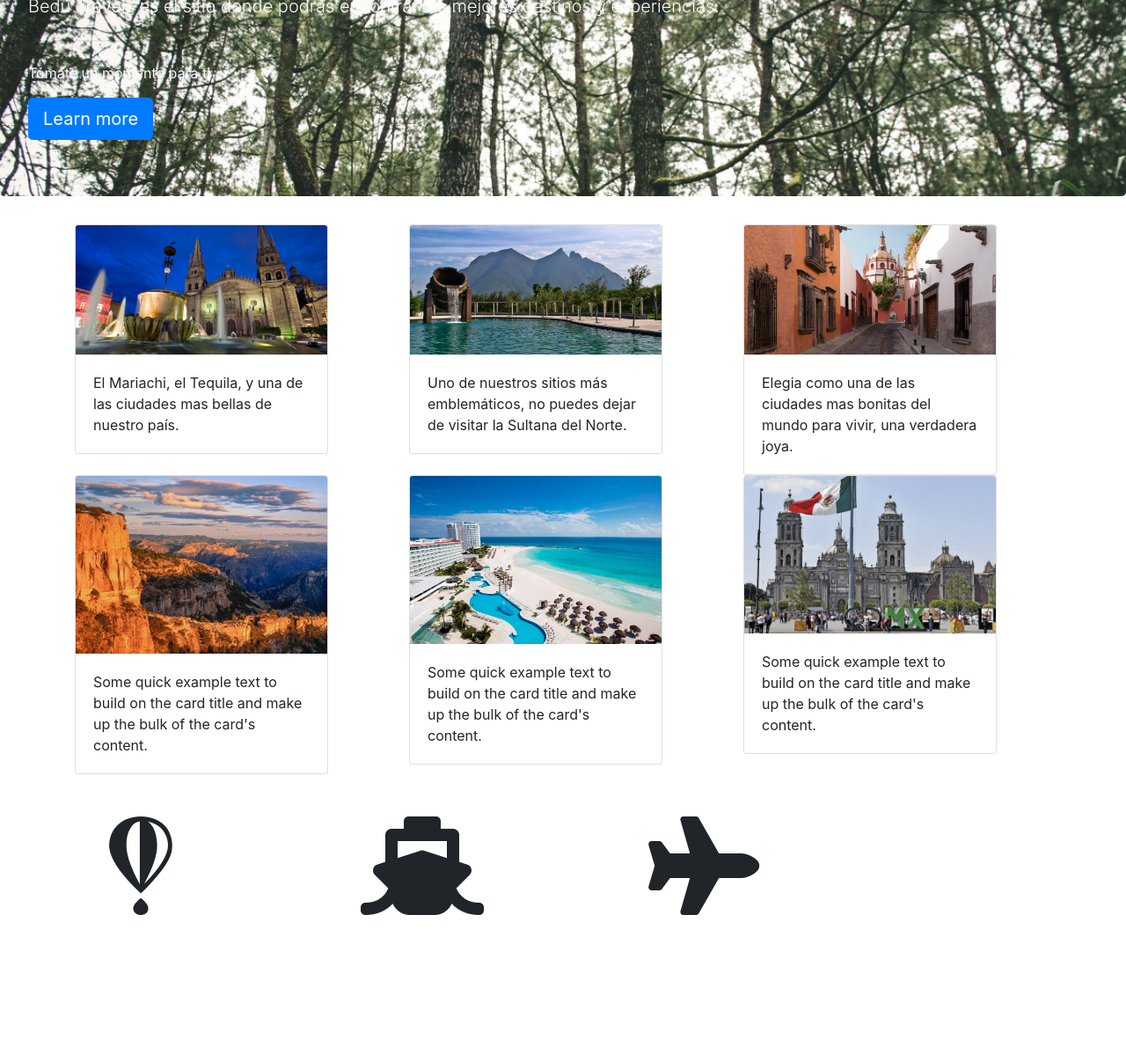
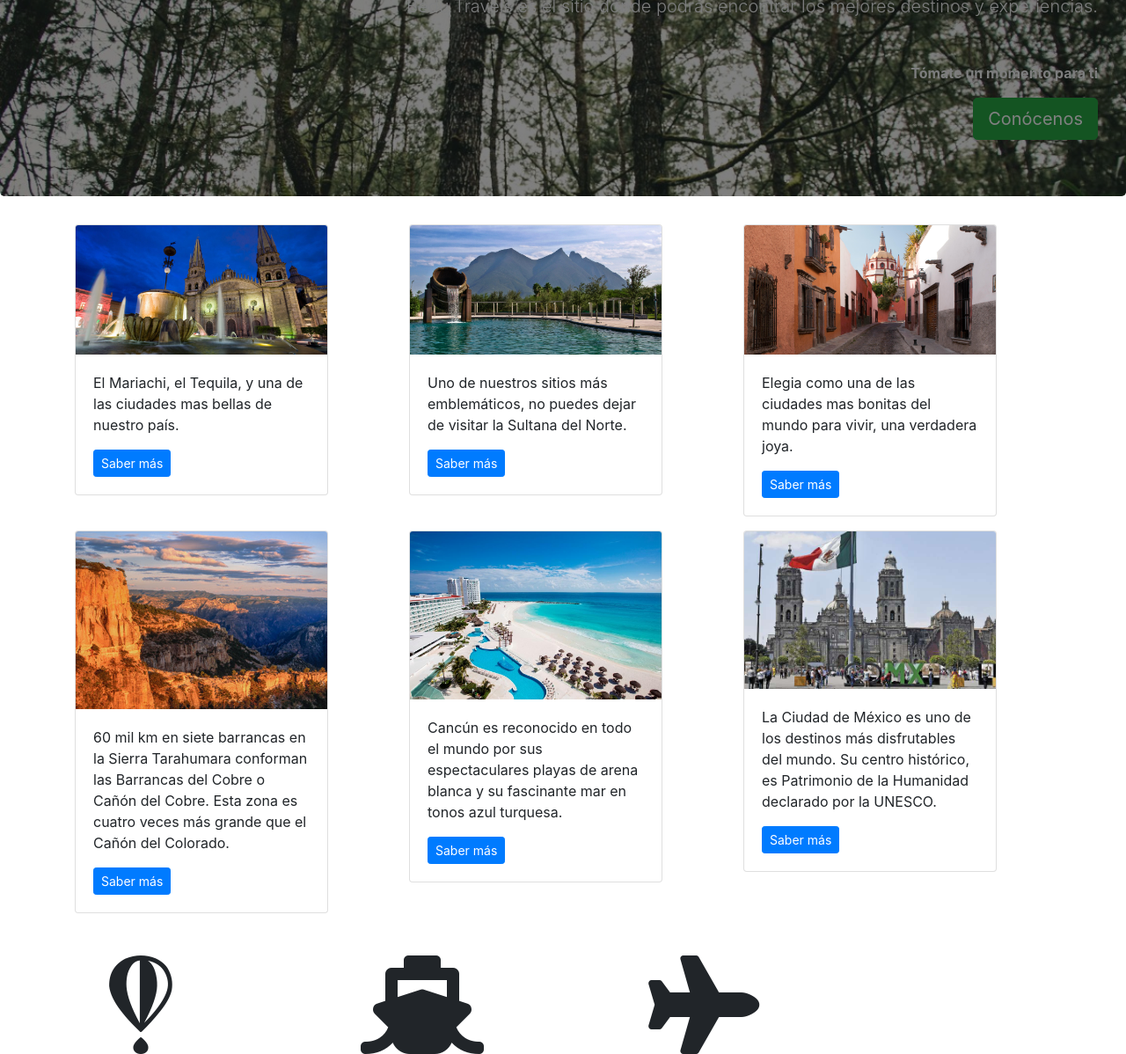
Before and after one commit to LGerardoGTZ/frontend-fundamentals, a plain HTML site: page landing.html in a window 1280 px wide. Shown: the part 187-1385 px from the top of the page at 88% size. Before the commit the page ends 1227 px from the top, so only its background shows below. Drawn offline with nearby package versions, Linux system fonts and the light colour scheme.

Commit message:
cards ready in landing, problems solved in destinations

```diff
--- a/assets/css/destinations/destinations.css
+++ b/assets/css/destinations/destinations.css
@@ -30,9 +30,9 @@
 
 }
 
- img{
-   width: 100%;
-   height: 100%;
+ .image-destination{
+   width: 300px;
+   height: 300px;
 }
 
 
--- a/assets/css/landing.css
+++ b/assets/css/landing.css
@@ -3,5 +3,7 @@
     background-repeat: no-repeat;
     background-size: cover;
     background-position: butt;
+    filter:brightness(50%) ;
+
+
 }
-}
--- a/landing.html
+++ b/landing.html
@@ -30,12 +30,12 @@
 
     <!-- Jumbotron -->
 
-       <div class="jumbotron background-jumbotron text-light">
+       <div class="jumbotron background-jumbotron text-light text-right font-weight-bold">
         <h1 class="display-4">Comienza la aventura</h1>
         <p class="lead">Bedu Travels es el sitio donde podrás encontrar los mejores destinos y experiencias.</p>
         <hr class="my-4">
         <p>Tómate un momento para ti</p>
-        <a class="btn btn-primary btn-lg" href="#" role="button">Learn more</a>
+        <a class="btn btn-success btn-lg" href="#" role="button">Conócenos</a>
       </div>
       <!--Jumbotron ends  -->
 
@@ -47,6 +47,8 @@
                 <img src="./assets/images/landing/guadalajara.jpg" class="card-img-top" alt="...">
                 <div class="card-body">
                   <p class="card-text">El Mariachi, el Tequila, y una de las ciudades mas bellas de nuestro país.</p>
+                   <a class="btn btn-sm btn-primary btn-lg" href="#" role="button">Saber más</a>
+
                 </div>
               </div>
             </div>
@@ -55,6 +57,8 @@
                 <img src="./assets/images/landing/monterrey.jpg" class="card-img-top" alt="...">
                 <div class="card-body">
                   <p class="card-text">Uno de nuestros sitios más emblemáticos, no puedes dejar de visitar la Sultana del Norte.</p>
+                  <a class="btn btn-sm btn-primary btn-lg" href="#" role="button">Saber más</a>
+
                 </div>
               </div>
             </div>
@@ -63,6 +67,8 @@
                 <img src="./assets/images/landing/sanmiguel.jpg" class="card-img-top" alt="...">
                 <div class="card-body">
                   <p class="card-text">Elegia como una de las ciudades mas bonitas del mundo para vivir, una verdadera joya.</p>
+                  <a class="btn btn-sm btn-primary btn-lg" href="#" role="button">Saber más</a>
+
                 </div>
               </div>
             </div>
@@ -71,12 +77,14 @@
 
         <!-- Cards 3-6 -->
         <div class="container">
-          <div class="row">
+          <div class="row mt-3" >
             <div class="col">
               <div class="card" style="width: 18rem;">
                 <img src="./assets/images/landing/barrancas.jpg" class="card-img-top" alt="...">
                 <div class="card-body">
-                  <p class="card-text">Some quick example text to build on the card title and make up the bulk of the card's content.</p>
+                  <p class="card-text">60 mil km en siete barrancas en la Sierra Tarahumara conforman las Barrancas del Cobre o Cañón del Cobre. Esta zona es cuatro veces más grande que el Cañón del Colorado. </p>
+                  <a class="btn btn-sm btn-primary btn-lg" href="#" role="button">Saber más</a>
+
                 </div>
               </div>
             </div>
@@ -84,7 +92,9 @@
               <div class="card" style="width: 18rem;">
                 <img src="./assets/images/landing/cancun.jpg" class="card-img-top" alt="...">
                 <div class="card-body">
-                  <p class="card-text">Some quick example text to build on the card title and make up the bulk of the card's content.</p>
+                  <p class="card-text">Cancún es reconocido en todo el mundo por sus espectaculares playas de arena blanca y su fascinante mar en tonos azul turquesa.</p>
+                  <a class="btn btn-sm btn-primary btn-lg" href="#" role="button">Saber más</a>
+
                 </div>
               </div>
             </div>
@@ -92,7 +102,9 @@
               <div class="card" style="width: 18rem;">
                 <img src="./assets/images/landing/cdmx.jpg" class="card-img-top" alt="...">
                 <div class="card-body">
-                  <p class="card-text">Some quick example text to build on the card title and make up the bulk of the card's content.</p>
+                  <p class="card-text">La Ciudad de México es uno de los destinos más disfrutables del mundo. Su centro histórico, es Patrimonio de la Humanidad declarado por la UNESCO.</p>
+                  <a class="btn btn-sm btn-primary btn-lg" href="#" role="button">Saber más</a>
+
                 </div>
               </div>
             </div>
```
Also changed, not shown: destinations.html (+1 -1 lines).
